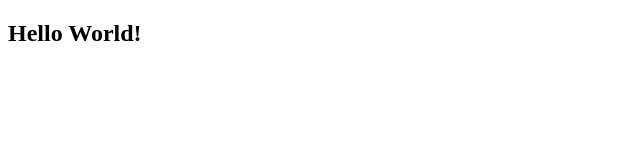
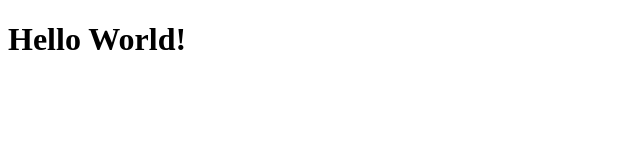
Before and after one commit to tommofff/js, a plain HTML site: page index.html in a window 1280 px wide. Shown: the whole page, without its empty margins (0-640 px from the left). Drawn offline with Linux system fonts and the light colour scheme.

Commit message:
second commit

```diff
--- a/JS/script.js
+++ b/JS/script.js
@@ -3,4 +3,6 @@
 let   incr = 0,
       decr = 0;
 
-console.log(--incr)
+console.log(--incr);
+
+console.log(20n === 20);
--- a/index.html
+++ b/index.html
@@ -5,7 +5,7 @@
     <meta http-equiv="X-UA-Compatible" content="IE=edge">
     <meta name="viewport" content="width=device-width, initial-scale=1.0">
     <title>Document</title>
-    <h2>Hello World!</h2>
+    <h1>Hello World!</h1>
 </head>
 <body>
     <script src = "JS/script.js"></script>
```
